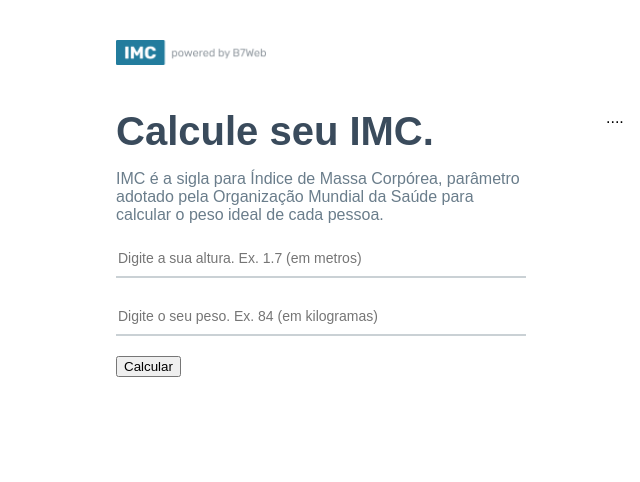
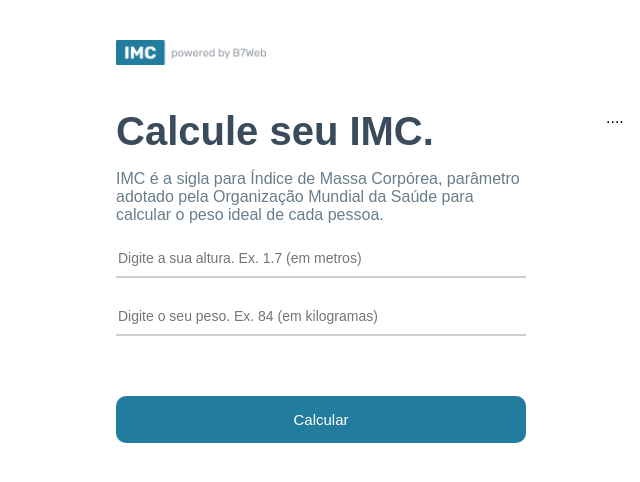
Before and after one commit to Gusm4n/ReactIMC, a React (Create React App) app in the folder reactimc/: page / in a window 1280 px wide. Shown: the top 482 px of the page, without its empty margins (74-714 px from the left). Built offline with nearby package versions, Linux system fonts and the light colour scheme.

Commit message:
estilizacao do botao

```diff
--- a/reactimc/src/App.module.css
+++ b/reactimc/src/App.module.css
@@ -45,7 +45,20 @@ body {
 }
 
 .container .leftSide button {
+    background-color: #227C9D;
+    color: #FFF;
+    font-size: 15px;
+    border: 0;
+    border-radius: 10px;
+    padding: 15px 0;
+    width: 100%;
+    cursor: pointer;
+    margin-top: 40px;
+    transition: all ease .3s;
+}
 
+.container .leftSide button:hover {
+    opacity: .9;
 }
 
 .container .rightSide {
```
